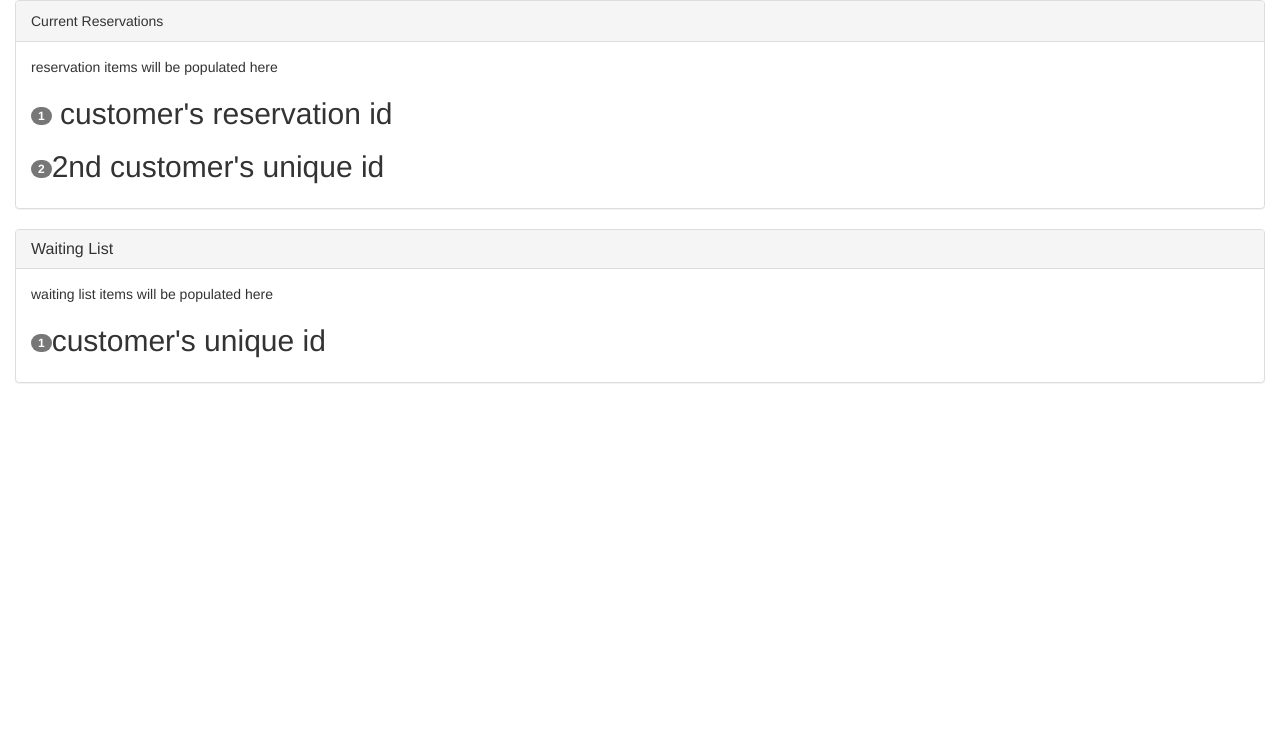
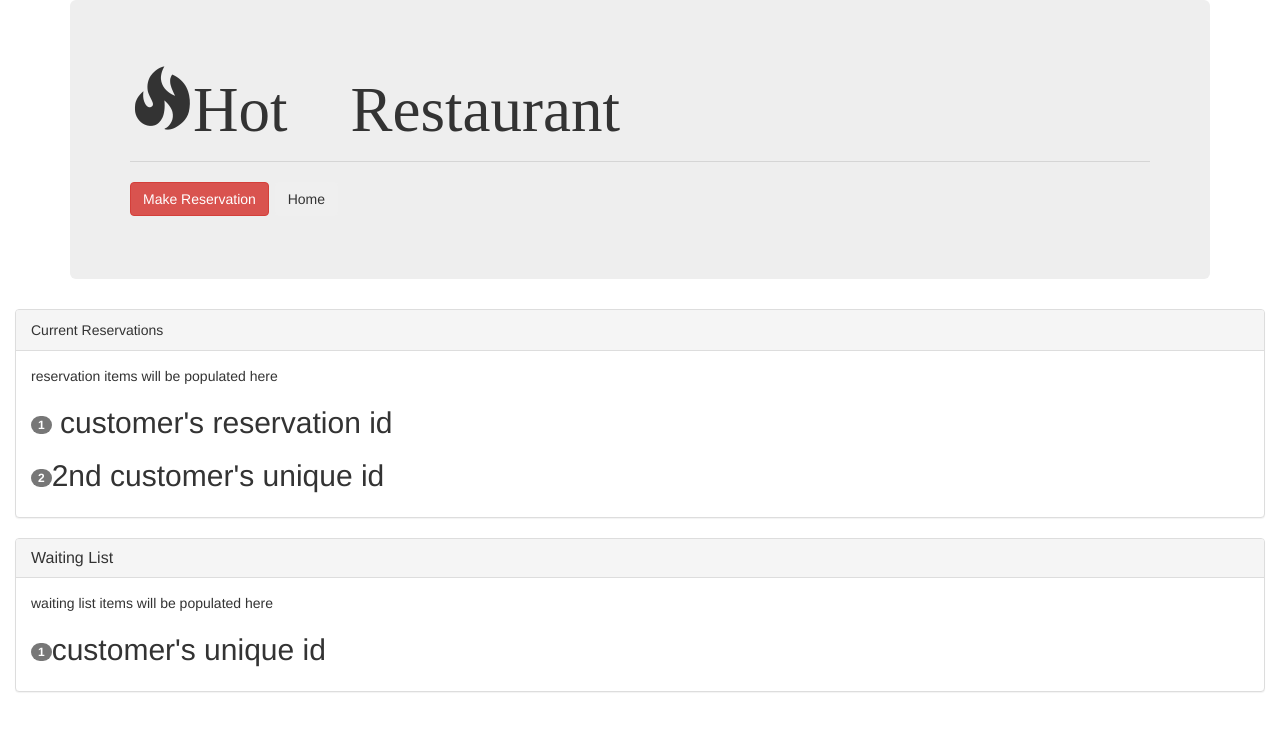
Before and after one commit to royhhwang/HotRestaurant, a plain HTML site: page tables.html in a window 1280 px wide. Drawn offline with nearby package versions, Linux system fonts and the light colour scheme.

Commit message:
added jumbortron on top

```diff
--- a/tables.html
+++ b/tables.html
@@ -11,6 +11,17 @@
 </head>
 
 <body>
+
+    <div class="container">
+        <div class="jumbotron" id="jumbotron">
+          <h1 class="display-3 glyphicon glyphicon-fire" style ="text-align: center">Hot Restaurant</h1>
+          <hr class="my-4">
+          <p class="lead">
+            <button type="button" class="btn btn-danger btn-md" id="reservation-btn">Make Reservation</button>
+            <button type="button" class="btn btn-light" id="home-btn">Home</button>
+          </p>
+        </div>
+      </div>
   <div class="container table">
     <div class="panel panel-default ">
       <div class="panel-heading ">Current Reservations</div>
```
